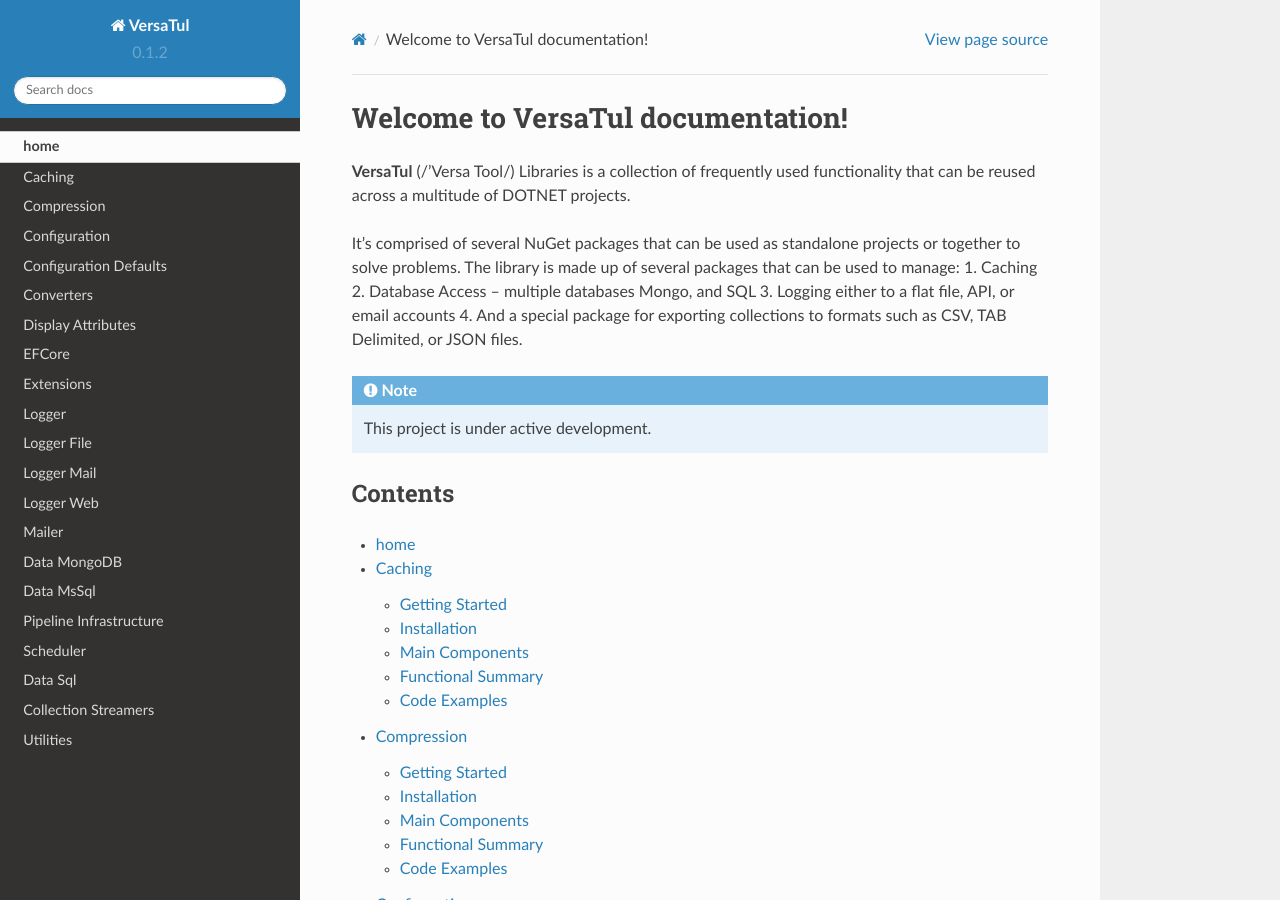
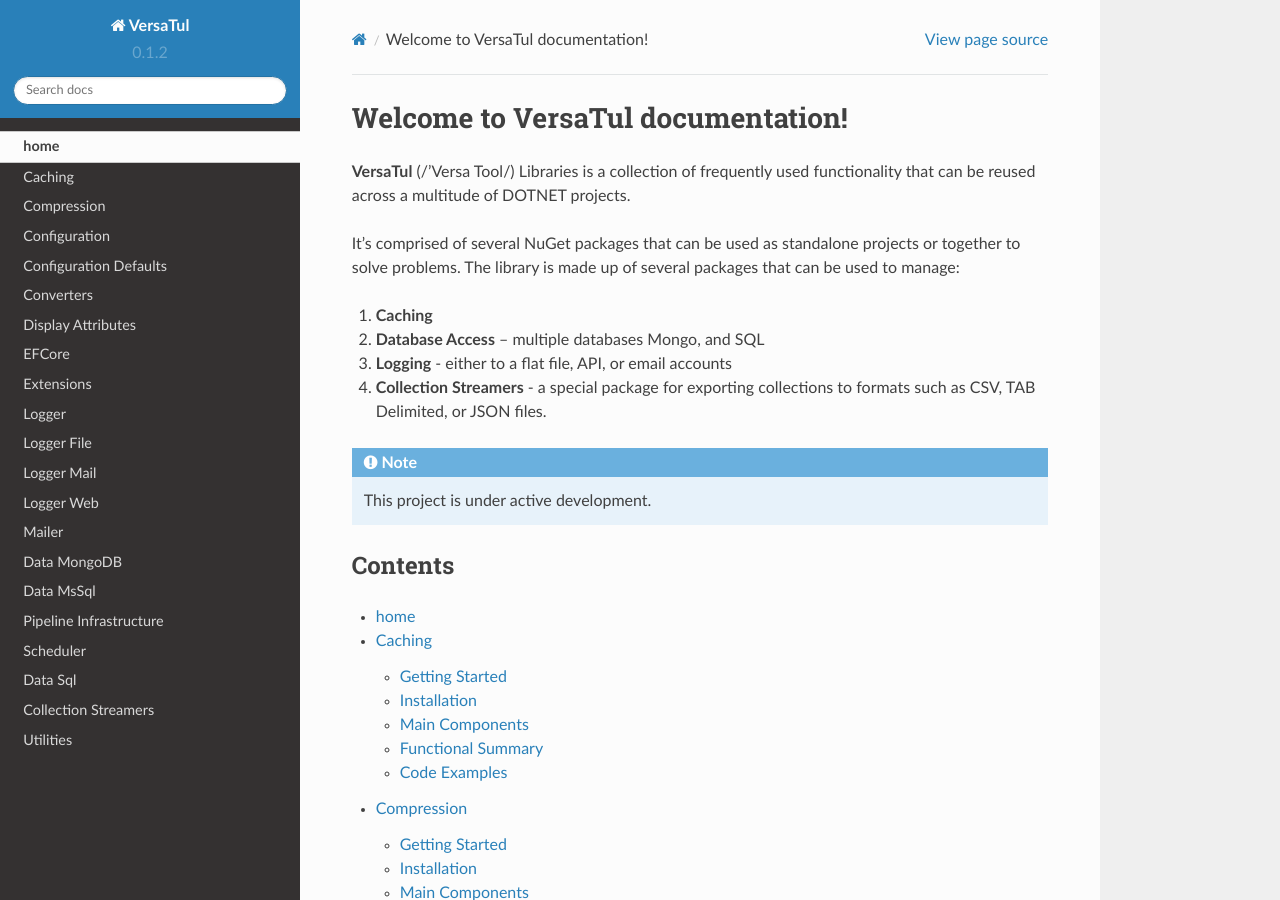
Before and after one commit to BjornWilliams/DocsVersaTul, a Sphinx documentation site: the page built from docs/source/index.rst, in a window 1280 px wide and 900 px high. Built offline with Sphinx 7.4.7 and the Read the Docs theme 2.0.0, drawn with Linux system fonts in a browser that asks for light colours.

Commit message:
Update index.rst

```diff
--- a/docs/source/index.rst
+++ b/docs/source/index.rst
@@ -6,10 +6,11 @@
 
 It’s comprised of several NuGet packages that can be used as standalone projects or together to solve problems.
 The library is made up of several packages that can be used to manage:
-1.	Caching
-2.	Database Access – multiple databases Mongo, and SQL
-3.	Logging either to a flat file, API, or email accounts
-4.	And a special package for exporting collections to formats such as CSV, TAB Delimited, or JSON files.
+
+1.	**Caching**
+2.	**Database Access** – multiple databases Mongo, and SQL
+3.	**Logging** - either to a flat file, API, or email accounts
+4.	**Collection Streamers** - a special package for exporting collections to formats such as CSV, TAB Delimited, or JSON files.
 
 
 .. note::
```
